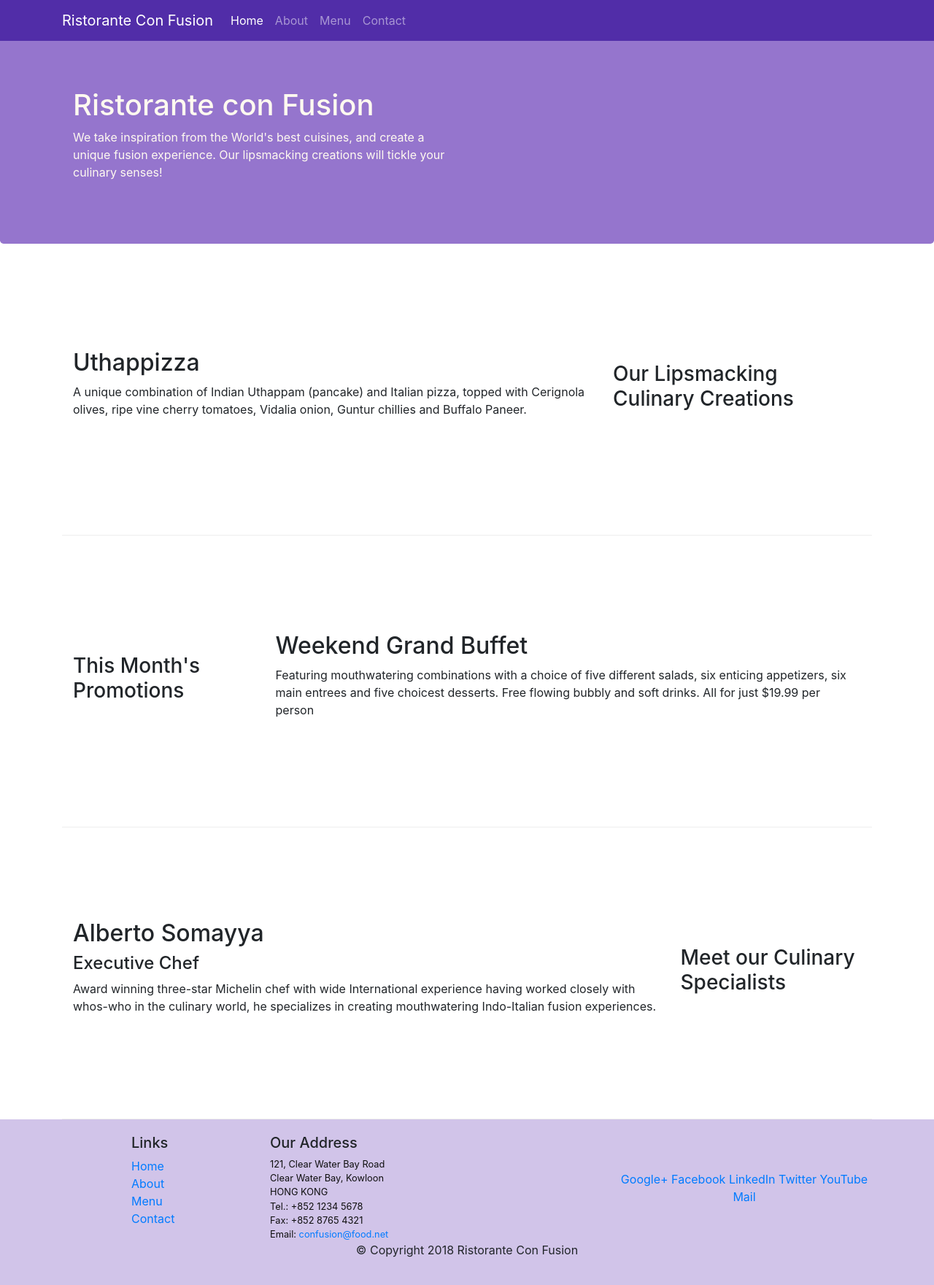
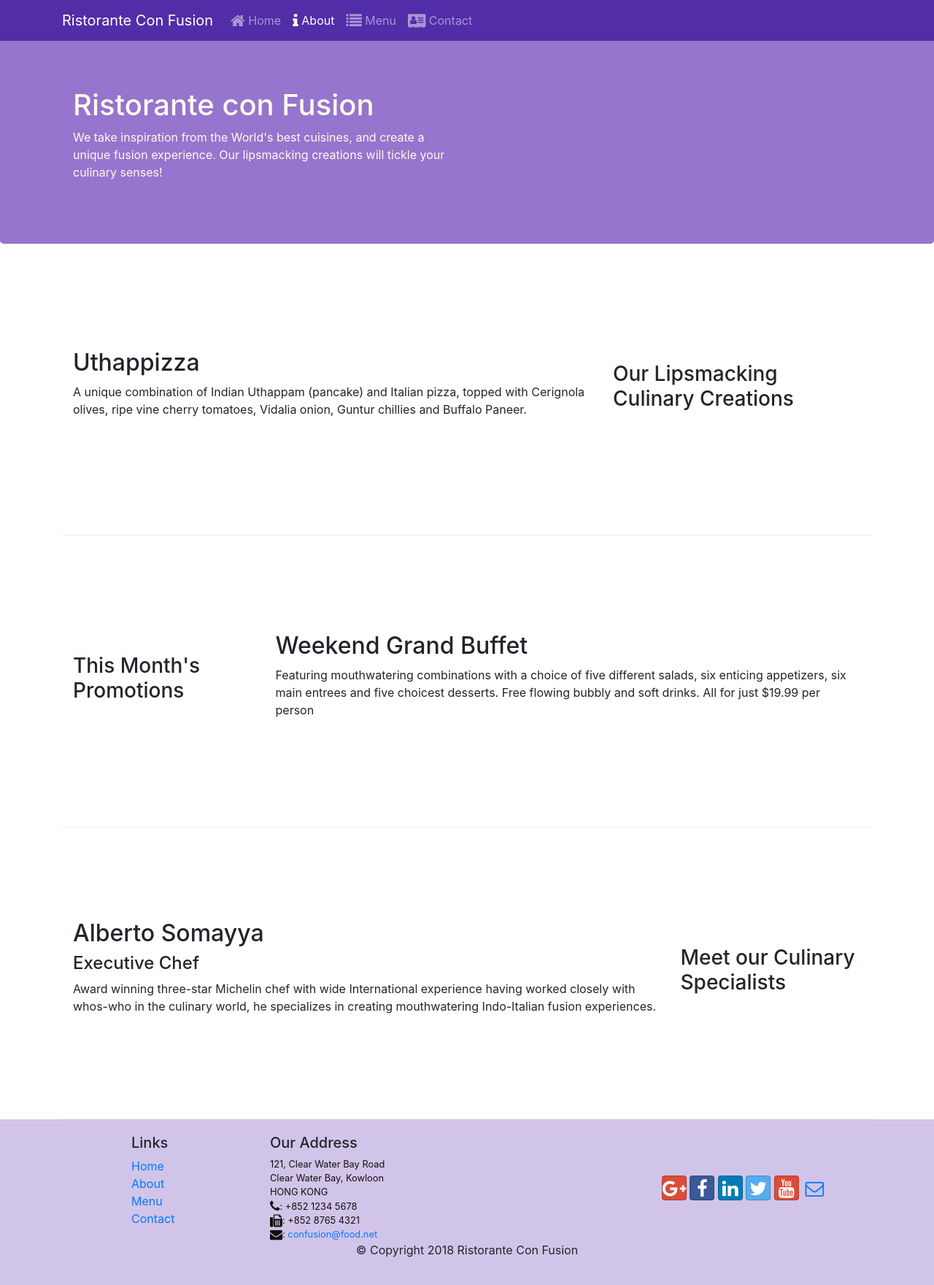
Before and after one commit to nobuhiroK/conFusion, a website: page index.html in a window 1280 px wide. Shown: the whole page at 73% size. Drawn offline with nearby package versions, Linux system fonts and the light colour scheme.

Commit message:
Icon Fonts

```diff
--- a/index.html
+++ b/index.html
@@ -9,6 +9,8 @@
 
     <!-- Bootstrap CSS -->
     <link rel="stylesheet" href="node_modules/bootstrap/dist/css/bootstrap.min.css">
+    <link rel="stylesheet" href="node_modules/font-awesome/css/font-awesome.min.css">
+    <link rel="stylesheet" href="node_modules/bootstrap-social/bootstrap-social.css">
     <link href="css/styles.css" rel="stylesheet">
     <title>Ristorante Con Fusion</title>
 </head>
@@ -23,10 +25,10 @@
            <a class="navbar-brand" href="#">Ristorante Con Fusion</a>
                 <div class="collapse navbar-collapse" id="Navbar">
                     <ul class="navbar-nav mr-auto">
-                        <li class="nav-item active"><a class="nav-link" href="#">Home</a></li>
-                        <li class="nav-item"><a class="nav-link" href="./aboutus.html">About</a></li>
-                        <li class="nav-item"><a class="nav-link" href="#">Menu</a></li>
-                        <li class="nav-item"><a class="nav-link" href="#">Contact</a></li>
+                        <li class="nav-item"><a class="nav-link" href="./index.html"><span class="fa fa-home fa-lg"></span> Home</a></li>
+                        <li class="nav-item active"><a class="nav-link" href="#"><span class="fa fa-info fa-lg"></span> About</a></li>
+                        <li class="nav-item"><a class="nav-link" href="#"><span class="fa fa-list fa-lg"></span> Menu</a></li>
+                        <li class="nav-item"><a class="nav-link" href="#"><span class="fa fa-address-card fa-lg"></span> Contact</a></li>
                     </ul>
                 </div>
         </div>
@@ -98,20 +100,22 @@
 		              121, Clear Water Bay Road<br>
 		              Clear Water Bay, Kowloon<br>
 		              HONG KONG<br>
-		              Tel.: +852 1234 5678<br>
-		              Fax: +852 8765 4321<br>
-		              Email: <a href="mailto:confusion@food.net">confusion@food.net</a>
+		              <i class="fa fa-phone fa-lg"></i>: +852 1234 5678<br>
+                      <i class="fa fa-fax fa-lg"></i>: +852 8765 4321<br>
+                      <i class="fa fa-envelope fa-lg"></i>:
+                      <a href="mailto:confusion@food.net">confusion@food.net</a>
 		           </address>
                 </div>
                 <div class="col-12 col-sm-4 align-self-center">
                     <div class="text-center">
-                        <a href="http://google.com/+">Google+</a>
-                        <a href="http://www.facebook.com/profile.php?id=">Facebook</a>
-                        <a href="http://www.linkedin.com/in/">LinkedIn</a>
-                        <a href="http://twitter.com/">Twitter</a>
-                        <a href="http://youtube.com/">YouTube</a>
-                        <a href="mailto:">Mail</a>
+                        <a class="btn btn-social-icon btn-google" href="http://google.com/+"><i class="fa fa-google-plus"></i></a>
+                        <a class="btn btn-social-icon btn-facebook" href="http://www.facebook.com/profile.php?id="><i class="fa fa-facebook"></i></a>
+                        <a class="btn btn-social-icon btn-linkedin" href="http://www.linkedin.com/in/"><i class="fa fa-linkedin"></i></a>
+                        <a class="btn btn-social-icon btn-twitter" href="http://twitter.com/"><i class="fa fa-twitter"></i></a>
+                        <a class="btn btn-social-icon btn-google" href="http://youtube.com/"><i class="fa fa-youtube"></i></a>
+                        <a class="btn btn-social-icon" href="mailto:"><i class="fa fa-envelope-o"></i></a>
                     </div>
+
                 </div>
            </div>
            <div class="row justify-content-center">
--- a/package.json
+++ b/package.json
@@ -15,6 +15,8 @@
   },
   "dependencies": {
     "bootstrap": "^4.0.0",
+    "bootstrap-social": "^5.1.1",
+    "font-awesome": "^4.7.0",
     "jquery": "^3.3.1",
     "popper.js": "^1.12.9"
   }
```
Also changed, not shown: aboutus.html (+15 -10 lines), 1 other file.
